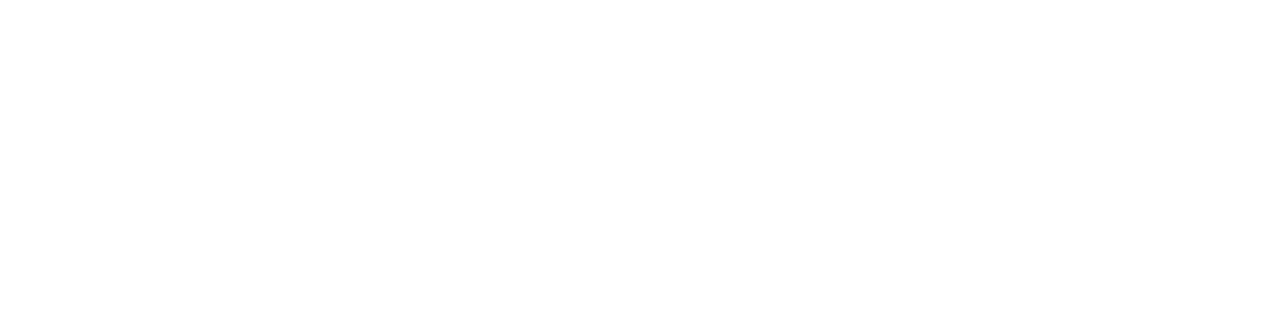
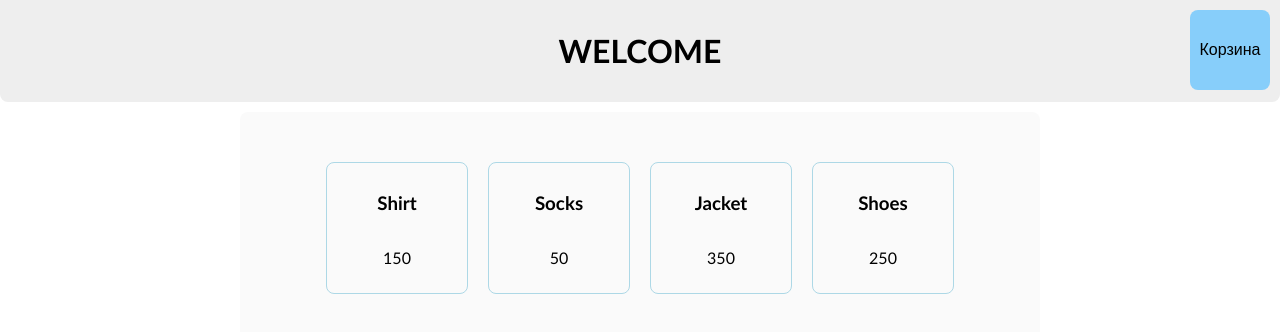
Before and after one commit to koveloper/geekbrains-js-2, a website: page index.html in a window 1280 px wide. Drawn offline with Linux system fonts and the light colour scheme.

Commit message:
make first task

```diff
--- a/index.html
+++ b/index.html
@@ -1,12 +1,21 @@
 <!DOCTYPE html>
-<html lang="en">
+<html>
+
 <head>
-    <meta charset="UTF-8">
-    <meta http-equiv="X-UA-Compatible" content="IE=edge">
-    <meta name="viewport" content="width=device-width, initial-scale=1.0">
-    <title>GeekBrains JS-2</title>
+    <title>eShop</title>
+    <script src="script.js"></script>
+    <link rel="stylesheet" href="css/styles.css">
 </head>
+
 <body>
+    <header class="header">
+        <h1>WELCOME</h1>
+        <button class="cart-button" type="button">Корзина</button>
+    </header>
+    <main class="main">
+        <div class="goods-list"></div>
+    </main>
     <script src="js/script.js"></script>
 </body>
+
 </html>
--- a/js/script.js
+++ b/js/script.js
@@ -0,0 +1,17 @@
+const goods = [
+	{ title: 'Shirt', price: 150 },
+	{ title: 'Socks', price: 50 },
+	{ title: 'Jacket', price: 350 },
+	{ title: 'Shoes', price: 250 },
+];
+
+const renderGoodsItem = (title, price) => {
+	return `<div class="goods-item"><h3>${title}</h3><p>${price}</p></div>`;
+};
+
+const renderGoodsList = (list) => {
+	let goodsList = (list.map(item => renderGoodsItem(item.title, item.price)) + '').replaceAll(',', '');
+	document.querySelector('.goods-list').innerHTML = goodsList;
+};
+
+renderGoodsList(goods);
--- /dev/null
+++ b/less/styles.less
@@ -0,0 +1,120 @@
+@brd-radius: 8px;
+
+body {
+    margin: 0;
+    padding: 0;
+    font-family: 'Gill Sans', 'Gill Sans MT', Calibri, 'Trebuchet MS', sans-serif;
+    min-height: 100vh;
+    display: flex;
+    flex-direction: column;
+}
+
+.main-section-styles(@margin: 0 auto) {
+    margin: @margin;
+    width: 100%;
+    box-sizing: border-box;
+    display: flex;
+    align-items: center;
+    justify-content: center;
+}
+
+.cntr-flex() {
+    display: flex;
+    align-items: center;
+    justify-content: center;
+}
+
+.header {
+    .main-section-styles();
+    padding: 10px;
+    background: #eee;
+    border-bottom-left-radius: @brd-radius;
+    border-bottom-right-radius: @brd-radius;
+}
+
+.cart-button {
+    box-sizing: border-box;
+    position: fixed;
+    right: 10px;
+    top: 10px;
+    z-index: 10;
+    width: 80px;
+    height: 80px;
+    padding: 0;
+    outline: none;
+    border: none;
+    background: lightskyblue;
+    font-size: 16px;
+    transition: 0.2s;
+    cursor: pointer;
+    border-radius: @brd-radius;
+
+    &:hover {
+        background: cornflowerblue;
+        color: white;
+    }
+
+    &:active {
+        background: lightblue;
+        color: black;
+    }
+}
+
+.main {
+    .main-section-styles(10px auto);
+    flex-wrap: wrap;
+    align-items: flex-start;
+    max-width: 800px;
+    padding: 40px 20px;
+    flex-grow: 1;
+    background: #fafafa;
+    border-radius: @brd-radius;
+}
+
+.goods-list {
+    .cntr-flex();
+    flex-wrap: wrap;
+
+}
+
+.goods-item {
+    .cntr-flex();
+    flex-direction: column;
+    margin: 10px;
+    padding: 10px;
+    border: 1px solid lightblue;
+    min-width: 120px;
+    border-radius: @brd-radius;
+    transition: 0.2s;
+    position: relative;
+    cursor: pointer;
+
+    &::after {
+        content: '';
+        background: fade(white, 30%);
+        width: 100%;
+        height: 100%;
+        max-height: 0;
+        position: absolute;
+        left: 0;
+        top: 0;
+        border-radius: @brd-radius;
+        transition: 0.3s;
+    }
+
+    &:hover {
+        box-shadow: 0px 0px 17px 0px rgba(50, 50, 50, 0.75);
+
+        &::after {
+            max-height: 100%;
+        }
+    }
+    &:active {
+        box-shadow: 0px 0px 17px 0px fade(lightskyblue, 75%);
+
+        &::after {
+            max-height: 100%;
+            background: fade(black, 10%);
+        }
+    }
+}
```
Also changed, not shown: css/styles.css (added).
